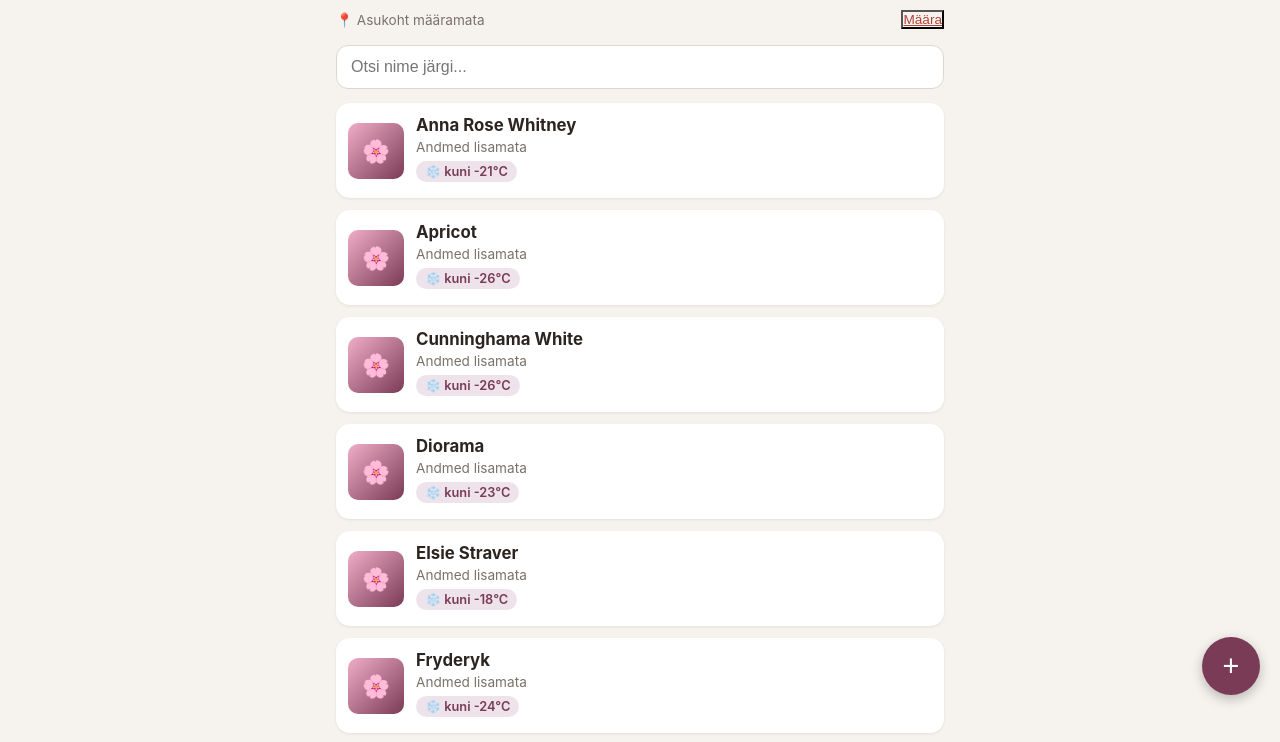
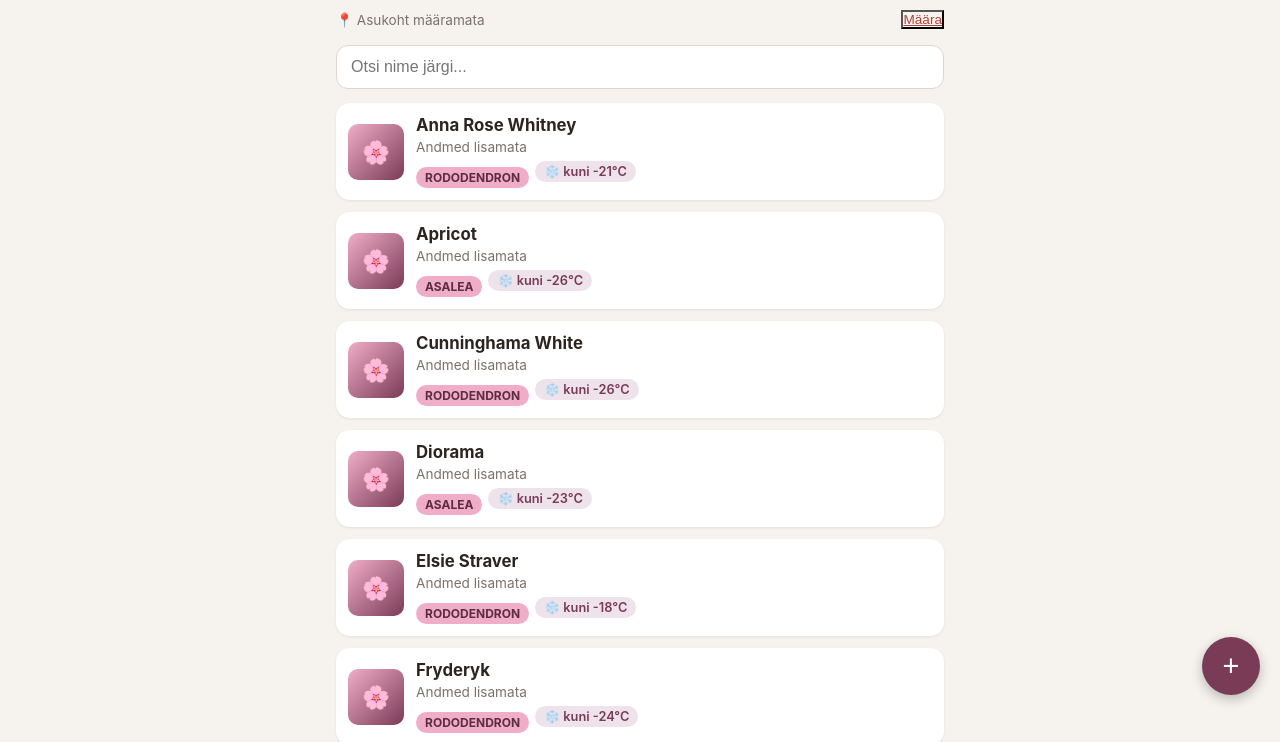
Before and after one commit to mmsoone/Rododendronid, a plain HTML site: page index.html in a window 1280 px wide. Shown: the part 85-827 px from the top of the page. Drawn offline with Linux system fonts and the light colour scheme.

Commit message:
Add azalea/rhododendron type badge per plant, and correct Marietta's size/color data based on further research

```diff
--- a/app.js
+++ b/app.js
@@ -2,7 +2,7 @@ const STORAGE_KEY = 'rododendronid.plants.v1';
 
 const VARIETY_COLOR_HEX = {
   'Fryderyk': '#F4E5B8',
-  'Marietta': '#C9509E',
+  'Marietta': '#EDE0B0',
   'Nicoletta': '#F2C6D9',
   'Millenium Gold': '#E8C547',
   'Haaga': '#D9548C',
@@ -18,25 +18,26 @@ const VARIETY_COLOR_HEX = {
 };
 
 const SEED_DATA = [
-  { name: 'Fryderyk', height: '50-60 cm', width: '80 cm', hardiness: 'kuni -24°C', origin: 'Poola (Piotr Muras, 2010)' },
-  { name: 'Marietta', height: '120-140 cm', width: '90-100 cm', hardiness: 'kuni -21°C', origin: 'Saksamaa (Hans Hachmann, u. 1986)' },
-  { name: 'Nicoletta', height: '60-70 cm', width: '100-110 cm', hardiness: 'kuni -23°C', origin: 'Inglismaa (Waterer, Bagshot, 1969)' },
-  { name: 'Millenium Gold', height: '90-120 cm', width: '90-120 cm', hardiness: 'kuni -23°C', origin: 'Holland (Boskoop)' },
-  { name: 'Haaga', height: '150-180 cm', width: '120-150 cm', hardiness: 'kuni -32°C', origin: 'Soome (Helsingi Ülikool / Mustila, Tigerstedt programm)' },
-  { name: 'Princes Daisy', height: '', width: '', hardiness: '', origin: 'Poola (Eugeniusz Pudełek, u. 2023)' },
-  { name: 'Irene Koster', height: '180-240 cm', width: '150-180 cm', hardiness: 'kuni -23°C', origin: 'Holland (M. Koster & Sons)' },
-  { name: 'Apricot', height: '150-180 cm', width: '120-150 cm', hardiness: 'kuni -26°C', origin: 'USA (Joseph Gable)' },
-  { name: 'Helsinki University', height: '150-180 cm', width: '100-120 cm', hardiness: 'kuni -39°C', origin: 'Soome (Helsingi Ülikool / Mustila)' },
-  { name: 'Elsie Straver', height: '200-250 cm', width: '200-250 cm', hardiness: 'kuni -18°C', origin: 'Holland (Boskoop)' },
-  { name: 'Cunninghama White', height: '200-220 cm', width: '150-160 cm', hardiness: 'kuni -26°C', origin: 'Šotimaa (James Cunningham, 1830)' },
-  { name: 'Anna Rose Whitney', height: '180-200 cm', width: '180-200 cm', hardiness: 'kuni -21°C', origin: 'USA (William E. Whitney, 1954)' },
-  { name: 'Diorama', height: '160-200 cm', width: '100-200 cm', hardiness: 'kuni -23°C', origin: 'Holland (Boskoop)' },
-  { name: 'Lilac Lights', height: '120 cm', width: '120 cm', hardiness: 'kuni -34°C', origin: 'USA (Bailey Nurseries, Minnesota)' }
+  { name: 'Fryderyk', type: 'Rododendron', height: '50-60 cm', width: '80 cm', hardiness: 'kuni -24°C', origin: 'Poola (Piotr Muras, 2010)' },
+  { name: 'Marietta', type: 'Rododendron', height: '70-80 cm', width: '100-110 cm', hardiness: 'kuni -21°C', origin: 'Saksamaa (Hans Hachmann, u. 1986)' },
+  { name: 'Nicoletta', type: 'Rododendron', height: '60-70 cm', width: '100-110 cm', hardiness: 'kuni -23°C', origin: 'Inglismaa (Waterer, Bagshot, 1969)' },
+  { name: 'Millenium Gold', type: 'Rododendron', height: '90-120 cm', width: '90-120 cm', hardiness: 'kuni -23°C', origin: 'Holland (Boskoop)' },
+  { name: 'Haaga', type: 'Rododendron', height: '150-180 cm', width: '120-150 cm', hardiness: 'kuni -32°C', origin: 'Soome (Helsingi Ülikool / Mustila, Tigerstedt programm)' },
+  { name: 'Princes Daisy', type: 'Asalea', height: '', width: '', hardiness: '', origin: 'Poola (Eugeniusz Pudełek, u. 2023)' },
+  { name: 'Irene Koster', type: 'Asalea', height: '180-240 cm', width: '150-180 cm', hardiness: 'kuni -23°C', origin: 'Holland (M. Koster & Sons)' },
+  { name: 'Apricot', type: 'Asalea', height: '150-180 cm', width: '120-150 cm', hardiness: 'kuni -26°C', origin: 'USA (Joseph Gable)' },
+  { name: 'Helsinki University', type: 'Rododendron', height: '150-180 cm', width: '100-120 cm', hardiness: 'kuni -39°C', origin: 'Soome (Helsingi Ülikool / Mustila)' },
+  { name: 'Elsie Straver', type: 'Rododendron', height: '200-250 cm', width: '200-250 cm', hardiness: 'kuni -18°C', origin: 'Holland (Boskoop)' },
+  { name: 'Cunninghama White', type: 'Rododendron', height: '200-220 cm', width: '150-160 cm', hardiness: 'kuni -26°C', origin: 'Šotimaa (James Cunningham, 1830)' },
+  { name: 'Anna Rose Whitney', type: 'Rododendron', height: '180-200 cm', width: '180-200 cm', hardiness: 'kuni -21°C', origin: 'USA (William E. Whitney, 1954)' },
+  { name: 'Diorama', type: 'Asalea', height: '160-200 cm', width: '100-200 cm', hardiness: 'kuni -23°C', origin: 'Holland (Boskoop)' },
+  { name: 'Lilac Lights', type: 'Asalea', height: '120 cm', width: '120 cm', hardiness: 'kuni -34°C', origin: 'USA (Bailey Nurseries, Minnesota)' }
 ];
 
-const SEED_PLANTS = SEED_DATA.map(({ name, height, width, hardiness, origin }) => ({
+const SEED_PLANTS = SEED_DATA.map(({ name, type, height, width, hardiness, origin }) => ({
   id: crypto.randomUUID(),
   name,
+  type: type || '',
   location: '',
   bloom: '',
   height,
@@ -75,7 +76,7 @@ function mergeSeedData(plants) {
       plants.push({ ...seed, id: crypto.randomUUID() });
       changed = true;
     } else {
-      ['height', 'width', 'hardiness', 'origin'].forEach(field => {
+      ['type', 'height', 'width', 'hardiness', 'origin'].forEach(field => {
         if (!existing[field] && seed[field]) {
           existing[field] = seed[field];
           changed = true;
@@ -121,13 +122,16 @@ function render() {
       const hardinessHtml = plant.hardiness
         ? `<div class="plant-card-hardiness" title="Külmakindlus">❄️ ${escapeHtml(plant.hardiness)}</div>`
         : '';
+      const typeHtml = plant.type
+        ? `<div class="plant-card-type">${escapeHtml(plant.type)}</div>`
+        : '';
 
       card.innerHTML = `
         ${thumbHtml}
         <div class="plant-card-info">
           <h3>${escapeHtml(plant.name)}</h3>
           <div class="plant-card-meta">${escapeHtml(metaParts.join(' · ') || 'Andmed lisamata')}</div>
-          ${hardinessHtml}
+          ${typeHtml}${hardinessHtml}
         </div>
       `;
       card.addEventListener('click', () => openViewModal(plant.id));
@@ -168,6 +172,13 @@ function openViewModal(id) {
   currentViewId = id;
 
   document.getElementById('view-name').textContent = plant.name;
+  const typeEl = document.getElementById('view-type');
+  if (plant.type) {
+    typeEl.textContent = plant.type;
+    typeEl.hidden = false;
+  } else {
+    typeEl.hidden = true;
+  }
   document.getElementById('view-location').textContent = plant.location || '—';
   document.getElementById('view-bloom').textContent = plant.bloom || '—';
   document.getElementById('view-height').textContent = plant.height || '—';
@@ -217,6 +228,7 @@ function openEditModal(id = null) {
     document.getElementById('edit-modal-title').textContent = 'Muuda taime';
     document.getElementById('plant-id').value = plant.id;
     document.getElementById('field-name').value = plant.name || '';
+    document.getElementById('field-type').value = plant.type || '';
     document.getElementById('field-location').value = plant.location || '';
     document.getElementById('field-bloom').value = plant.bloom || '';
     document.getElementById('field-height').value = plant.height || '';
@@ -343,6 +355,7 @@ document.getElementById('plant-form').addEventListener('submit', e => {
   const id = document.getElementById('plant-id').value;
   const data = {
     name: document.getElementById('field-name').value.trim(),
+    type: document.getElementById('field-type').value,
     location: document.getElementById('field-location').value.trim(),
     bloom: document.getElementById('field-bloom').value,
     height: document.getElementById('field-height').value.trim(),
--- a/index.html
+++ b/index.html
@@ -44,6 +44,7 @@
     <button class="modal-close" data-close-view>&times;</button>
     <img id="view-photo" class="view-photo" hidden alt="">
     <h2 id="view-name"></h2>
+    <span id="view-type" class="type-badge" hidden></span>
     <dl class="view-details">
       <dt>Asukoht aias</dt><dd id="view-location">—</dd>
     </dl>
@@ -74,6 +75,13 @@
 
       <label for="field-name">Nimi *</label>
       <input type="text" id="field-name" required placeholder="nt Fryderyk">
+
+      <label for="field-type">Liik</label>
+      <select id="field-type">
+        <option value="">— vali —</option>
+        <option value="Rododendron">Rododendron</option>
+        <option value="Asalea">Asalea</option>
+      </select>
 
       <label for="field-location">Asukoht aias</label>
       <input type="text" id="field-location" placeholder="nt lääneserv, suure kase all">
--- a/service-worker.js
+++ b/service-worker.js
@@ -1,4 +1,4 @@
-const CACHE_NAME = 'rododendronid-v5';
+const CACHE_NAME = 'rododendronid-v6';
 const ASSETS = [
   './',
   './index.html',
--- a/styles.css
+++ b/styles.css
@@ -165,6 +165,35 @@ main {
   text-overflow: ellipsis;
   white-space: nowrap;
   box-sizing: border-box;
+}
+
+.type-badge {
+  display: inline-block;
+  margin: 2px 0 10px;
+  font-size: 0.75rem;
+  font-weight: 700;
+  letter-spacing: 0.02em;
+  text-transform: uppercase;
+  color: var(--wine-dark);
+  background: var(--pink);
+  border-radius: 20px;
+  padding: 3px 10px;
+}
+.type-badge[hidden] {
+  display: none;
+}
+
+.plant-card-type {
+  display: inline-block;
+  margin-top: 6px;
+  margin-right: 6px;
+  font-size: 0.75rem;
+  font-weight: 700;
+  text-transform: uppercase;
+  color: var(--wine-dark);
+  background: var(--pink);
+  border-radius: 20px;
+  padding: 3px 9px;
 }
 
 .empty-state {
```
